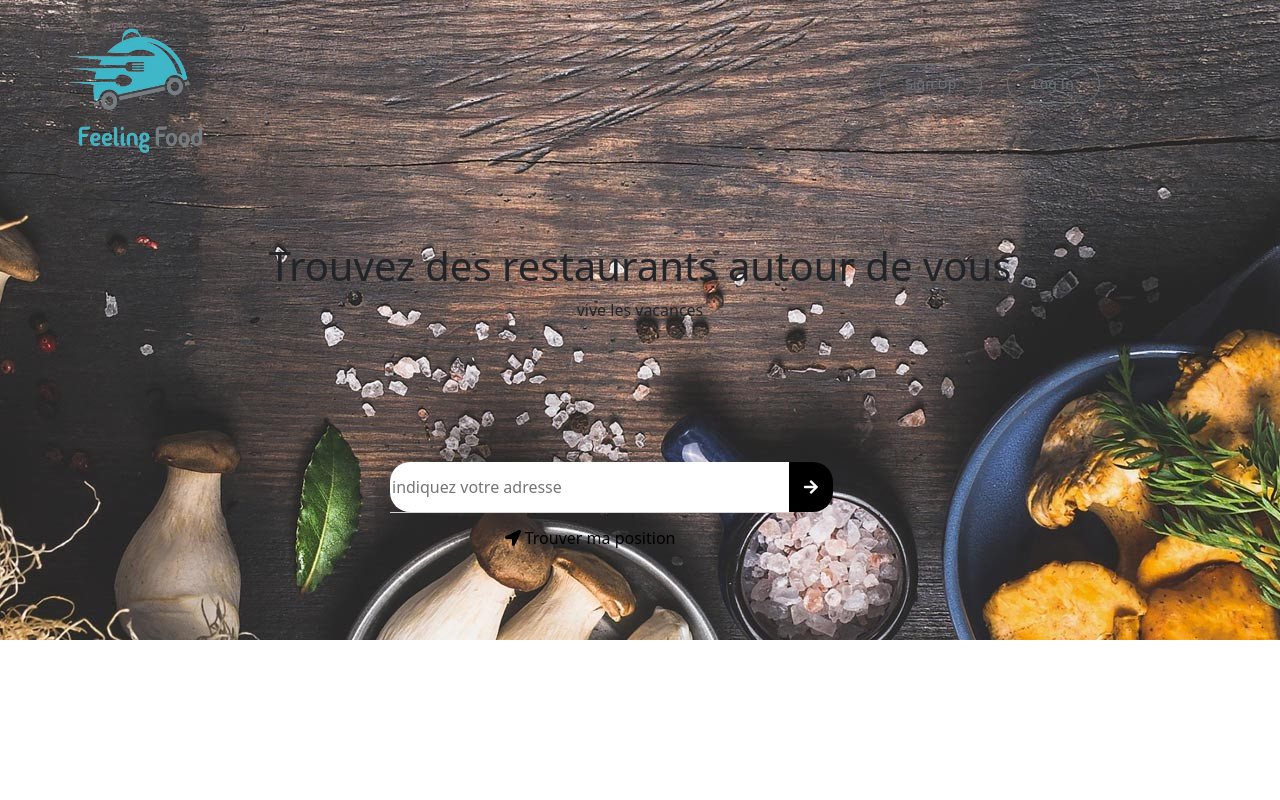
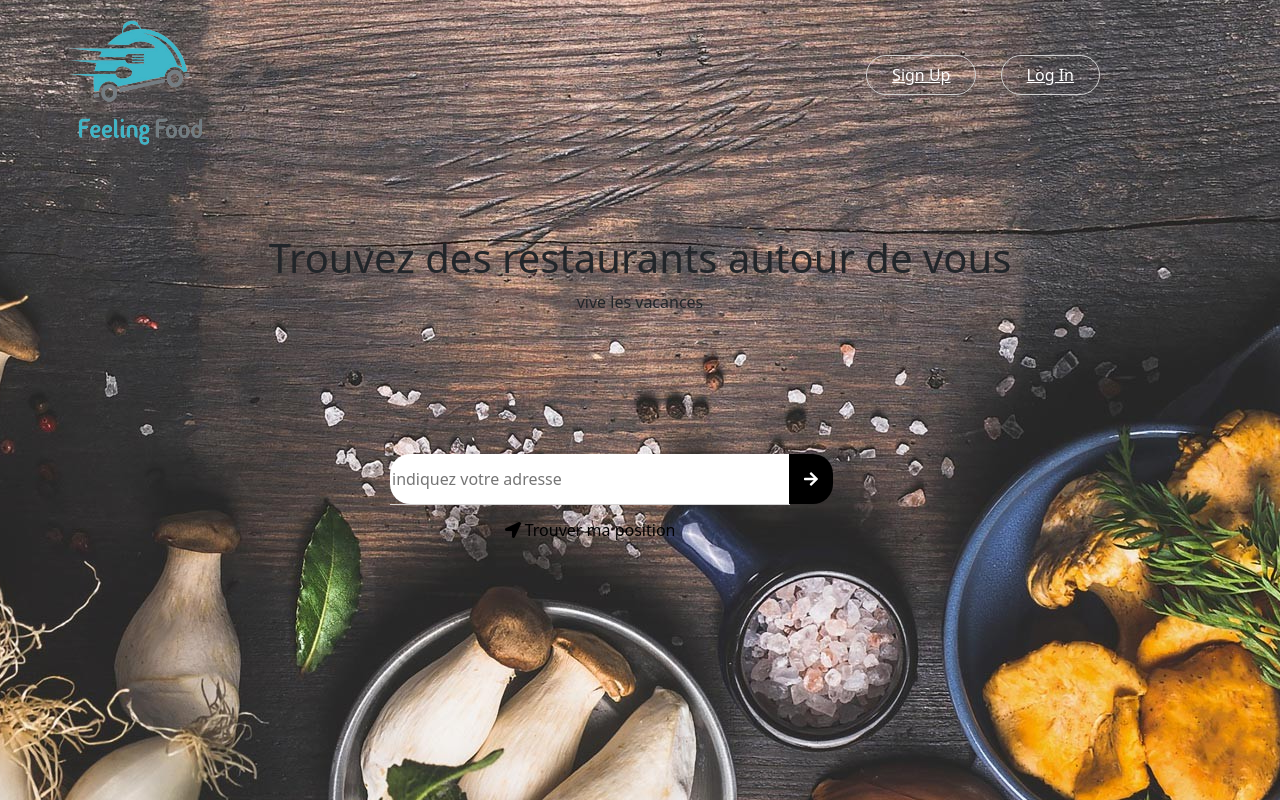
Before and after one commit to YPariset/Projet_Food_Tech, a PHP site: page / in a window 1280 px wide. Run offline with PHP 8.4, Linux system fonts and the light colour scheme.

Commit message:
petit header

```diff
--- a/_assets/style/header.css
+++ b/_assets/style/header.css
@@ -1,9 +1,12 @@
+a{
+    text-decoration:none;
+}
 #logo-bouton {
     display: flex;
     flex-direction: row;
     justify-content: space-between;
     align-items: center;
-    padding: 1rem 10rem 1rem 4rem;
+    padding: 0.5rem 10rem 1rem 4rem;
 }
 
 li {
@@ -18,6 +21,15 @@ li {
     padding: 8px 25px;
     border-radius: 20px;
 }
+
+.btnsign, .btnlog{
+    border:1px solid lightgrey;
+    color:white;
+}
+.btnsign:hover, .btnlog:hover{
+    background-color:#3cb6c9;
+}
+
 
 .location-search{
     width: 500px;
@@ -65,11 +77,11 @@ color: white;
     margin-top: 60px;
 }
 
-header{
-    height: 80vh;
-    width: 100%;
-    background:url("/_assets/image/img.jpeg");
+.main-header1{
+    height: 100vh;
+    background-image:url("../image/img.jpeg");
     background-position: center;
     background-repeat: no-repeat;
 
+
 }
--- /dev/null
+++ b/_assets/style/header2.css
@@ -0,0 +1,10 @@
+#header2{
+    width:100%;
+    display:flex;
+    flex-direction:row;
+    justify-content:space-between;
+    padding:8px 80px 8px 10px;;
+    background-color:#f5d790;
+    position:fixed;
+
+}
--- a/_includes/head.php
+++ b/_includes/head.php
@@ -5,6 +5,7 @@
     <!--- import css files -->
     <link href="_assets/style/style.css" rel="stylesheet">
     <link href="_assets/style/header.css" rel="stylesheet">
+    <link href="_assets/style/header2.css" rel="stylesheet">
 
     <!--- import fonteawesome -->
         <script src="https:use.fontawesome.com/releases/v5.15.1/js/all.js" crossorigin="anonymous"></script>
--- a/_includes/header.php
+++ b/_includes/header.php
@@ -1,14 +1,15 @@
 
 
- <header>
+ <header class="main-header1">
+ <!--<img src="./_assets/image/img.jpeg" alt="food" /> -->
    <div id="logo-bouton">
       <div>
          <span><a href=""><img src="./_assets/image/logoOK.png" width="150" height="150" alt="logo feeling food"></a></span>
       </div>
       <div>
          <ul class="block-bouton">
-            <li class="bouton"><a class="btn btn-sm btn-outline-secondary" href="index.php?page=signup">Sign Up</a></li>
-            <li class="bouton"><a class="btn btn-sm btn-outline-secondary" href="index.php?page=login">Log In</a></li>
+            <li class="bouton sign"><a class="btnsign" href="index.php?page=signup">Sign Up</a></li>
+            <li class="bouton log"><a class="btnlog" href="index.php?page=login">Log In</a></li>
          </ul>
       </div>
    </div>
```
Also changed, not shown: _includes/header2.php (added, +24 -0 lines), views/login_view.php (+11 -0 lines), views/signup_view.php (+11 -0 lines).
